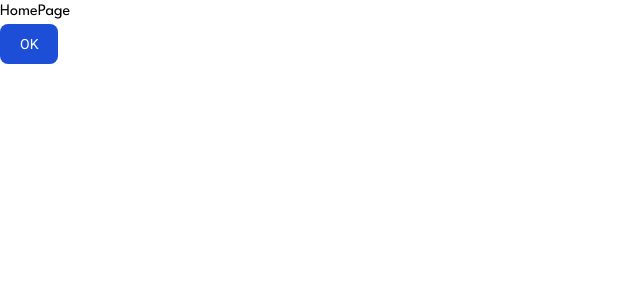
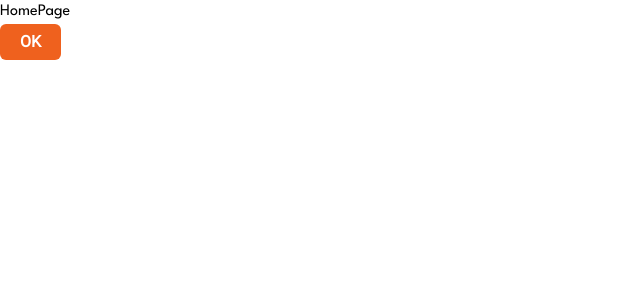
Before and after one commit to hackkosice/HackPortal, a Next.js app: page / in a window 1280 px wide. Shown: the top 300 px of the page, without its empty margins (0-640 px from the left). Built offline with nearby package versions, Linux system fonts and the light colour scheme.

Commit message:
chore(components): adjust Buttom component

```diff
--- a/src/components/Button.tsx
+++ b/src/components/Button.tsx
@@ -1,18 +1,15 @@
-import React from "react";
+import React, { useMemo } from "react";
 
+type Size = "small" | "medium" | "large";
 interface ButtonProps {
   /**
    * Is this the principal call to action on the page?
    */
   primary?: boolean;
   /**
-   * What background color to use
-   */
-  backgroundColor?: string;
-  /**
    * How large should the button be?
    */
-  size?: "small" | "medium" | "large";
+  size?: Size;
   /**
    * Button contents
    */
@@ -23,20 +20,48 @@ interface ButtonProps {
   onClick?: () => void;
 }
 
+const getSizeClasses = (size: Size) => {
+  switch (size) {
+    case "small": {
+      return "px-4 py-2.5";
+    }
+    case "large": {
+      return "px-6 py-3";
+    }
+    default: {
+      return "px-5 py-2.5";
+    }
+  }
+};
+
+const getModeClasses = (isPrimary: boolean) =>
+  isPrimary
+    ? "text-white bg-hkOrange"
+    : "text-slate-700 bg-transparent border-slate-700 dark:text-white dark:border-white";
+
+const BASE_BUTTON_CLASSES =
+  "cursor-pointer rounded-md font-bold leading-none inline-block";
+
 /**
  * Primary UI component for user interaction
  */
 export const Button = ({
   primary = false,
   size = "medium",
-  backgroundColor,
   label,
   onClick,
 }: ButtonProps) => {
+  const computedClasses = useMemo(() => {
+    const modeClass = getModeClasses(primary);
+    const sizeClass = getSizeClasses(size);
+
+    return [modeClass, sizeClass].join(" ");
+  }, [primary, size]);
+
   return (
     <button
       type="button"
-      className="text-white bg-blue-700 hover:bg-blue-800 focus:ring-4 focus:ring-blue-300 font-medium rounded-lg text-sm px-5 py-2.5 mr-2 mb-2 dark:bg-blue-600 dark:hover:bg-blue-700 focus:outline-none dark:focus:ring-blue-800"
+      className={`${BASE_BUTTON_CLASSES} ${computedClasses}`}
       onClick={onClick}
     >
       {label}
```
Also changed, not shown: 1 other file (tests, documents, lock files or other folders).
